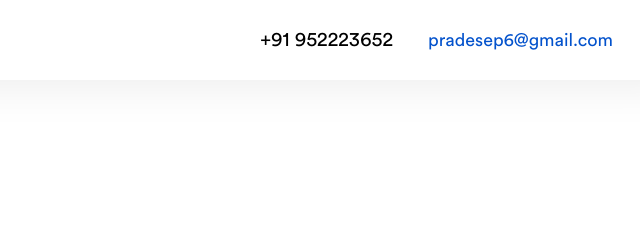
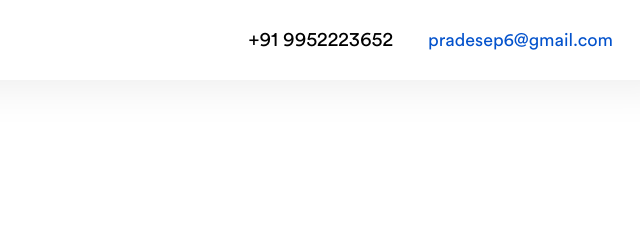
Before and after one commit to itsprade/prade6.github.io, a plain HTML site: page index.html in a window 1280 px wide. Shown: the top 240 px of the page, 597-1237 px from the left. Drawn offline with nearby package versions, Linux system fonts and the light colour scheme; a script that the page names is missing.

Commit message:
Update index.html

```diff
--- a/index.html
+++ b/index.html
@@ -45,7 +45,7 @@
                 </div>
 
                 <div class="cnt-dtls">
-                    <span >+91 952223652</span>
+                    <span >+91 9952223652</span>
                     <a href="mailto:pradesep6@gmail.com?subject=Hey Pradeep">pradesep6@gmail.com</a>
                 </div>
             </div>
```
